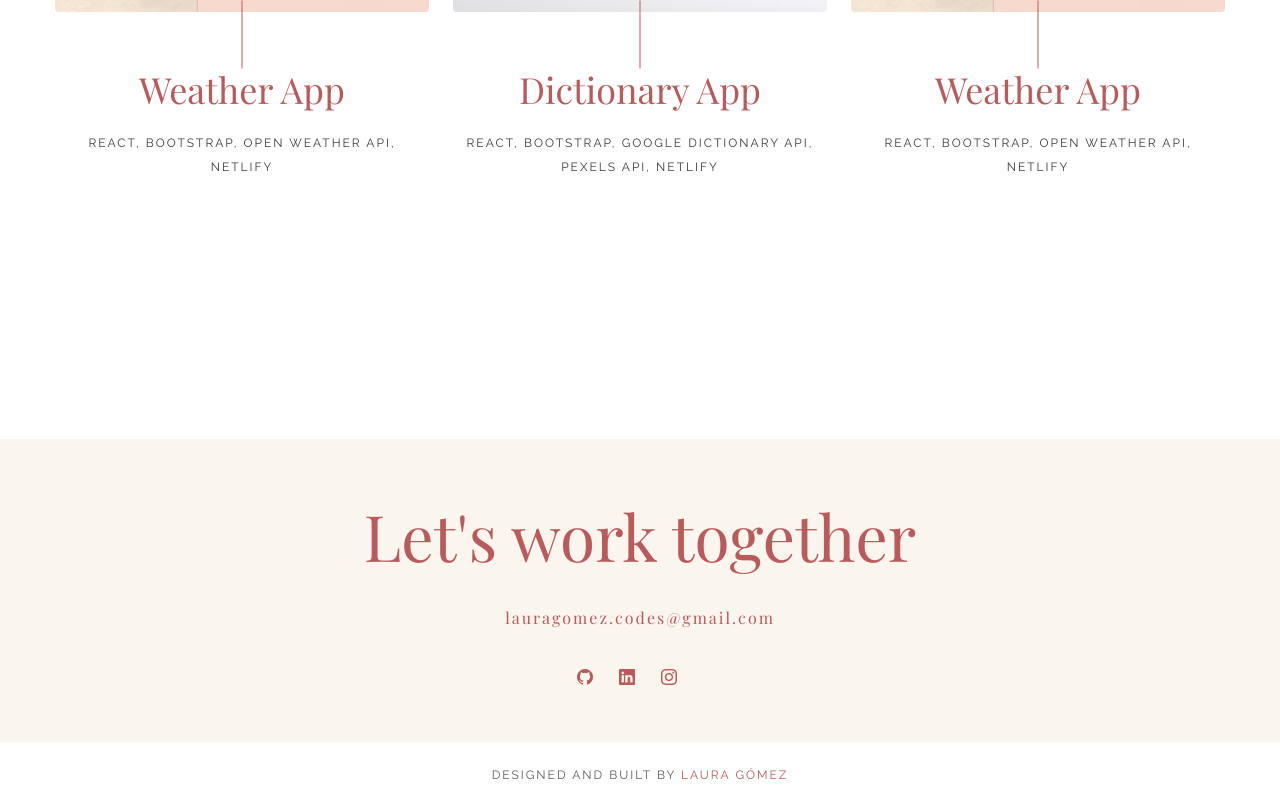
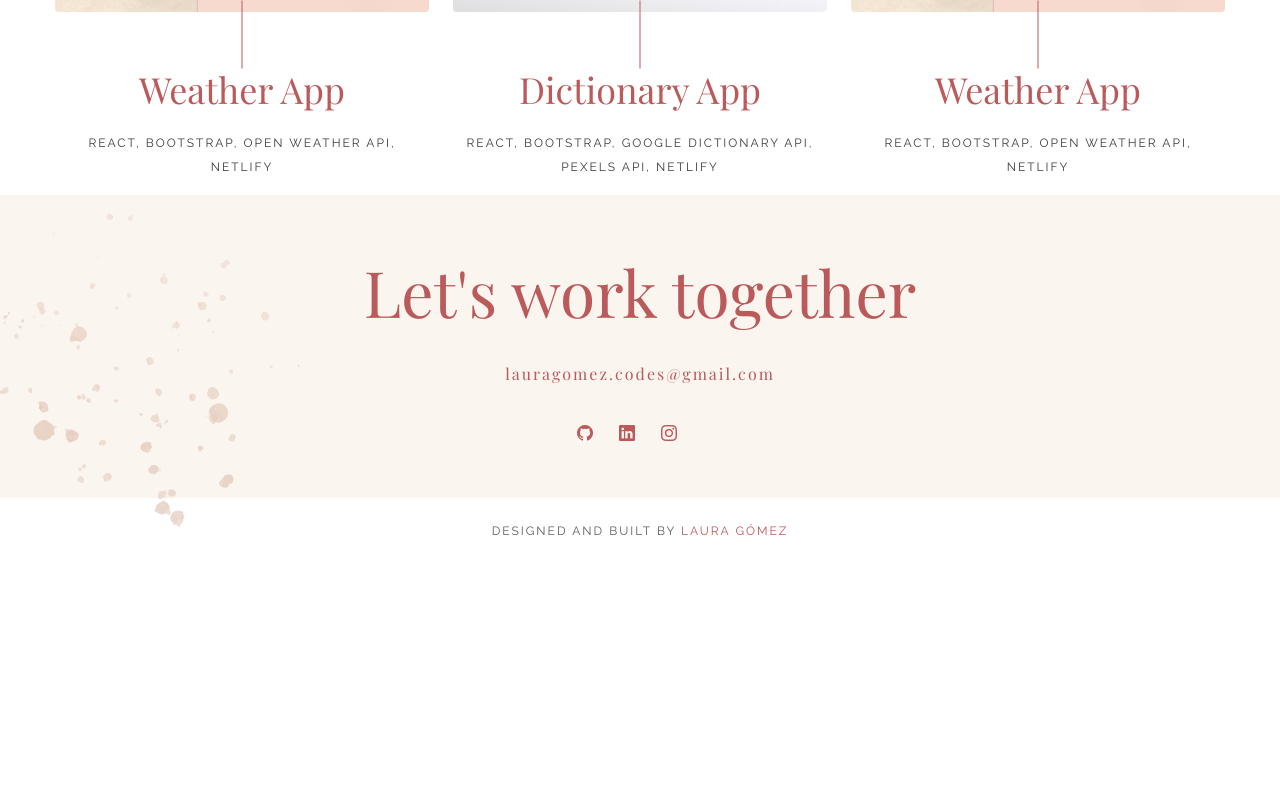
Before and after one commit to lauragomez04/react-portfolio, a React (Create React App) app: page / in a window 1280 px wide. Shown: the part 2418-3218 px from the top of the page. After the commit the page ends 2974 px from the top, so only its background shows below. Built offline with nearby package versions, Linux system fonts and the light colour scheme; a web font is replaced by a local one.

Commit message:
added decorative images and links to footer

```diff
--- a/src/AboutMe.js
+++ b/src/AboutMe.js
@@ -34,7 +34,7 @@ export default function AboutMe() {
             coding.
           </p>
           <div className="about-leaf">
-            <img src="./images/about-me-leaf.svg" alt="about me leaf" />
+            <img src="./images/about-me-leaf.svg" alt="" />
           </div>
         </div>
         <div className="text-center">
--- a/src/App.css
+++ b/src/App.css
@@ -5,6 +5,13 @@
   --primary-color: #bb5a5a;
   --background-color: rgba(234, 206, 180, 0.2);
   --icon-color: #e79e85;
+}
+
+.App footer {
+  background-image: url(/public/images/spots.svg);
+  background-position: bottom left;
+  background-repeat: no-repeat;
+  background-size: 300px;
 }
 
 .App .signature {
--- a/src/Footer.css
+++ b/src/Footer.css
@@ -1,6 +1,5 @@
 .Footer {
   background-color: var(--background-color);
-  margin-top: 244px;
   padding-top: 59px;
   padding-bottom: 37px;
 }
--- a/src/Footer.js
+++ b/src/Footer.js
@@ -3,7 +3,9 @@ import "./Footer.css";
 
 export default function Footer() {
   return (
-    <div className="Footer">
+    <div>
+      <div className="background-image container-fluid"></div>
+      <div className="Footer" id="contact">
         <h2 className="title text-center">Let's work together</h2>
         <a
           className="d-block text-center"
@@ -41,5 +43,6 @@ export default function Footer() {
           </li>
         </ul>
       </div>
+    </div>
   );
 }
--- a/src/Navbar.js
+++ b/src/Navbar.js
@@ -45,7 +45,7 @@ export default function Navbar() {
                 </a>
               </li>
               <li className="nav-item">
-                <a className="nav-link contact" href="/">
+                <a className="nav-link contact" href="#contact">
                   CONTACT
                 </a>
               </li>
```
Lines whose indentation alone changed are shown as unchanged.
